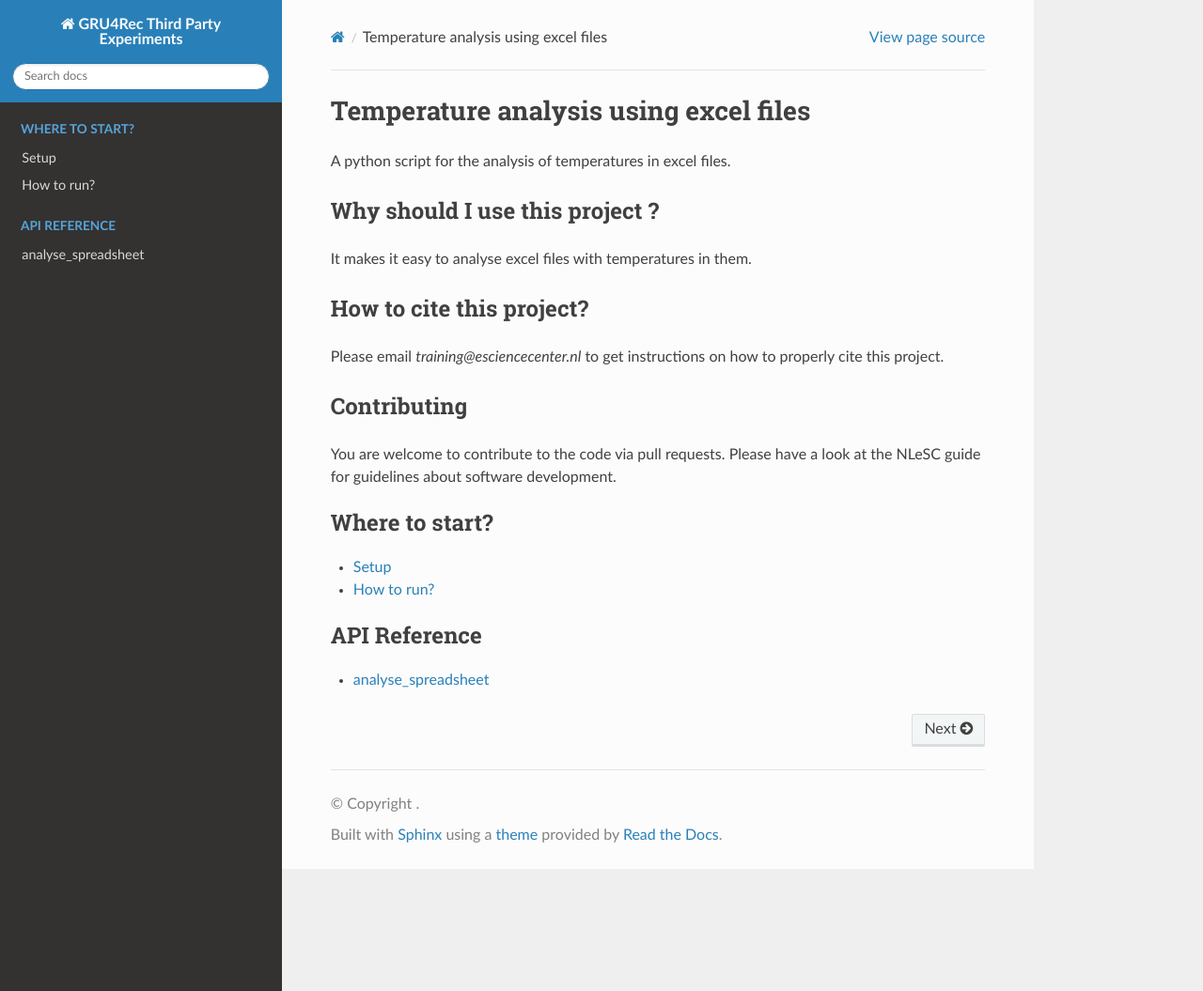
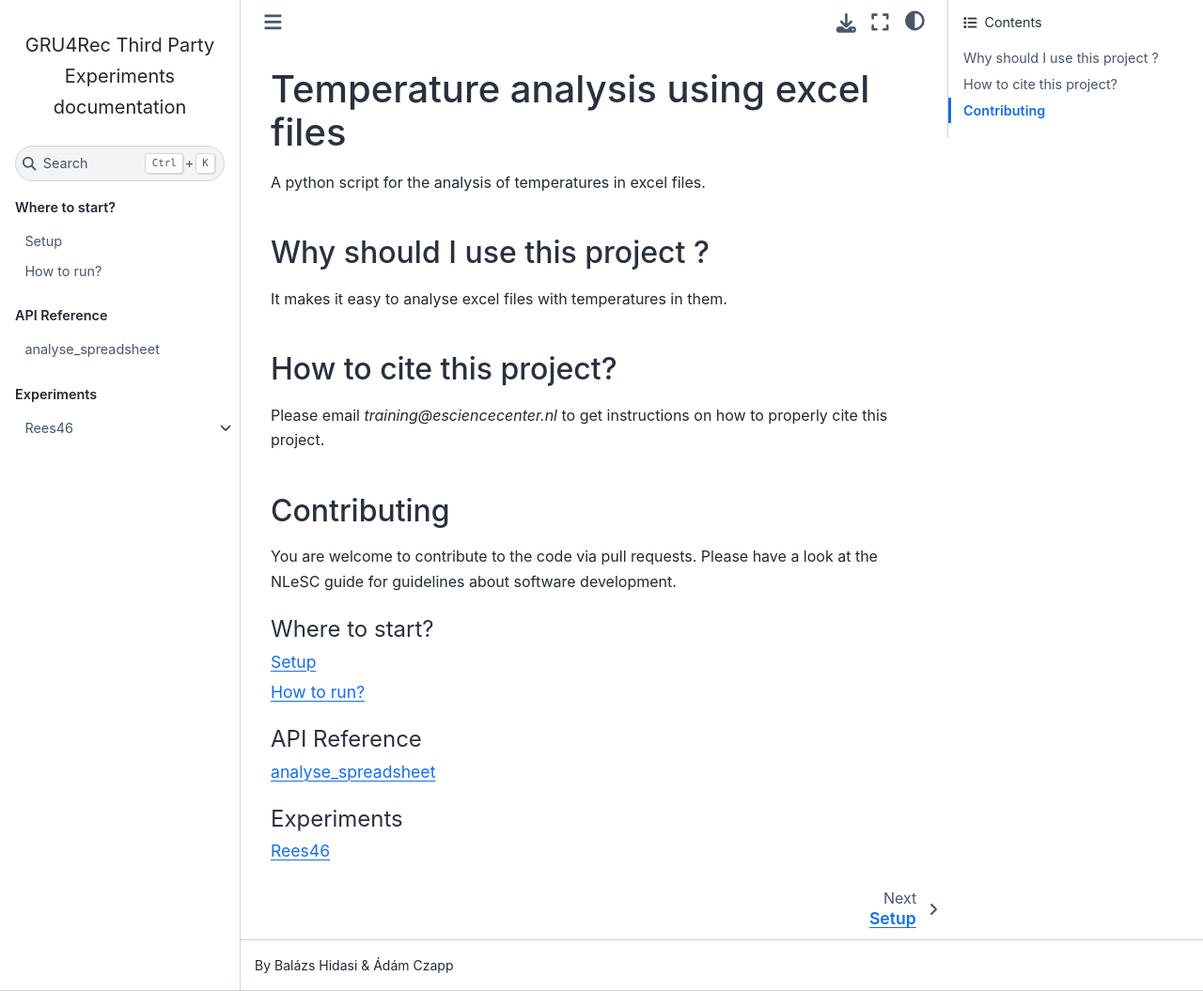
Before and after one commit to hidasib/gru4rec_third_party_comparison, a Sphinx documentation site: the page built from docs/index.rst, in a window 1280 px wide and 1055 px high. Shown: the whole window at 94% size. Built offline with Sphinx 7.4.7 and the Sphinx Book theme 1.1.4, drawn with Linux system fonts in a browser that asks for light colours.

Commit message:
added some initial changes

```diff
--- a/docs/conf.py
+++ b/docs/conf.py
@@ -41,10 +41,13 @@ exclude_patterns = ['_build', 'Thumbs.db', '.DS_Store']
 # The theme to use for HTML and HTML Help pages.  See the documentation for
 # a list of builtin themes.
 #
-html_theme = 'sphinx_rtd_theme'
+html_theme = "sphinx_book_theme" #'sphinx_rtd_theme'
 
 # Add any paths that contain custom static files (such as style sheets) here,
 # relative to this directory. They are copied after the builtin static files,
 # so a file named "default.css" will overwrite the builtin "default.css".
 html_static_path = ['_static']
 html_css_files = ["custom.css"]
+html_theme_options = {
+    "body_min_width ": 700,
+}
--- a/docs/index.rst
+++ b/docs/index.rst
@@ -32,3 +32,9 @@ Please have a look at the NLeSC guide for guidelines about software development.
    :caption: API Reference
 
    analyse_spreadsheet
+
+.. toctree::
+   :maxdepth: 1
+   :caption: Experiments
+
+   rees46/rees46_main
```
Also changed, not shown: docs/rees46/rees46_main.rst (added, +8 -0 lines), docs/rees46/rees46_sub1.md (added, +1 -0 lines), readme.txt (+26 -0 lines).
